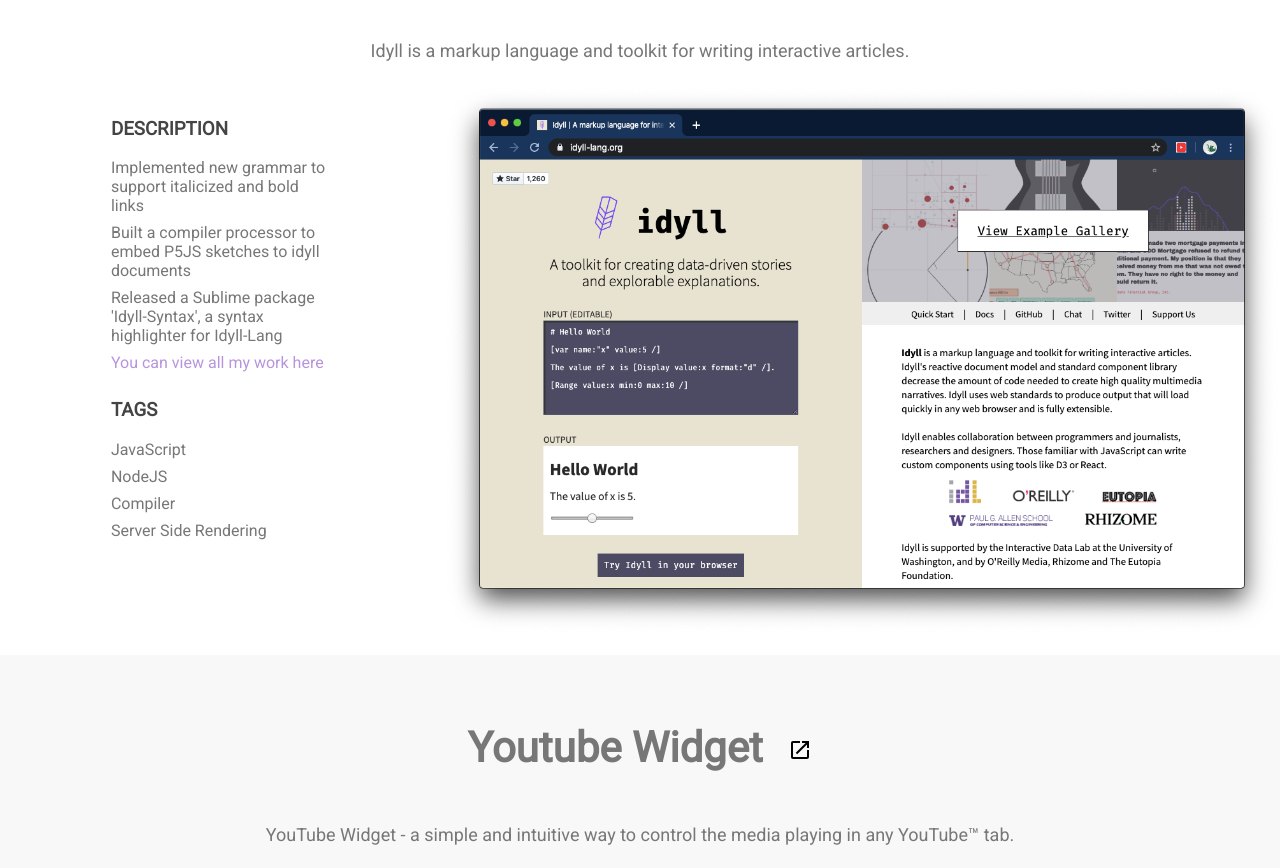
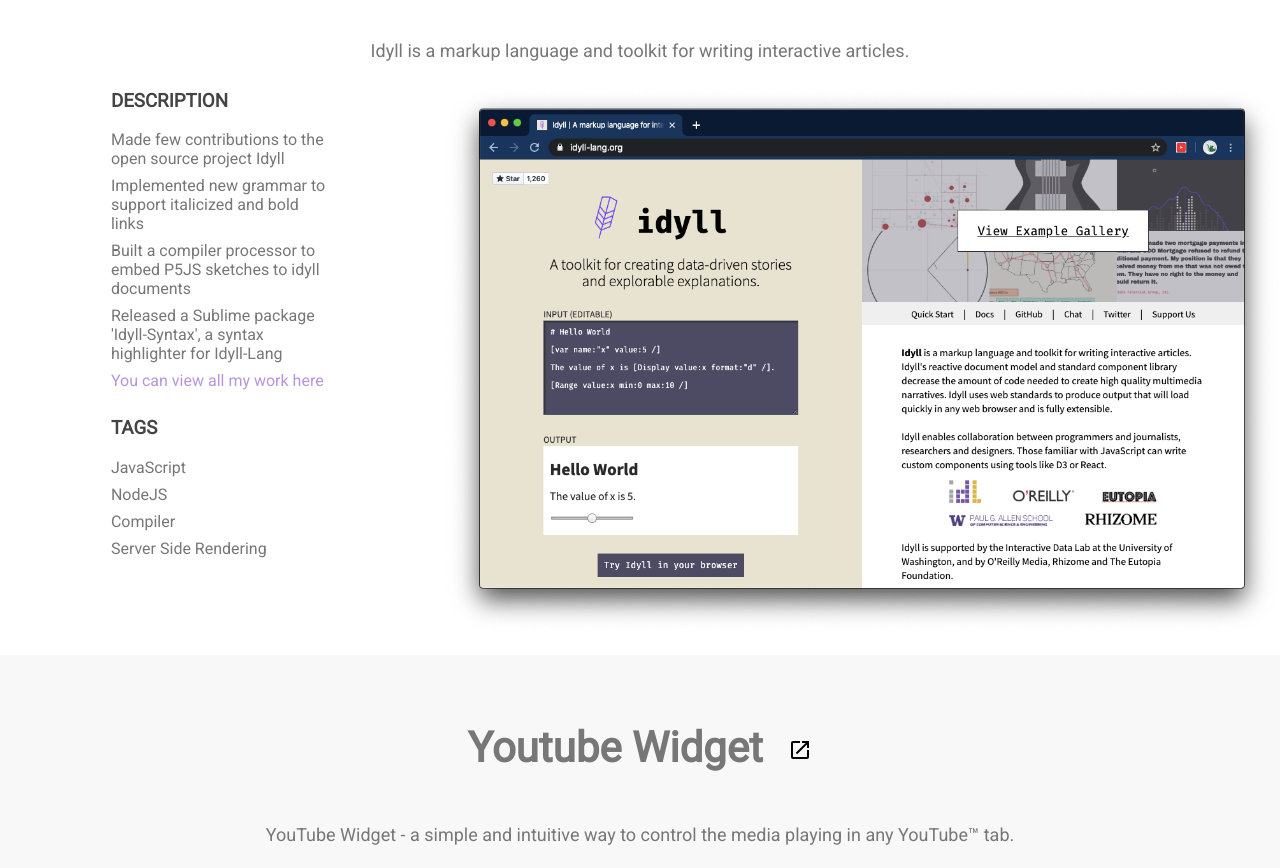
Before and after one commit to RakeshUP/portfolio-v2, a React (Create React App) app: page / in a window 1280 px wide. Shown: the part 1720-2588 px from the top of the page. Built offline with nearby package versions, Linux system fonts and the light colour scheme.

Commit message:
Changed text

```diff
--- a/src/js/App.js
+++ b/src/js/App.js
@@ -24,6 +24,7 @@
       </Projects>
       <Projects alt="Idyll-Lang" className="idyll" position={3} src={idyll} Link="https://idyll-lang.org/"
         Heading="Idyll-Lang" TagLine="Idyll is a markup language and toolkit for writing interactive articles.">
+        <p type="Description">Made few contributions to the open source project Idyll</p>
         <p type="Description">Implemented new grammar to support italicized and bold links</p>
         <p type="Description">Built a compiler processor to embed P5JS sketches to idyll documents</p>
         <p type="Description">Released a Sublime package 'Idyll-Syntax', a syntax highlighter for Idyll-Lang</p>
```
